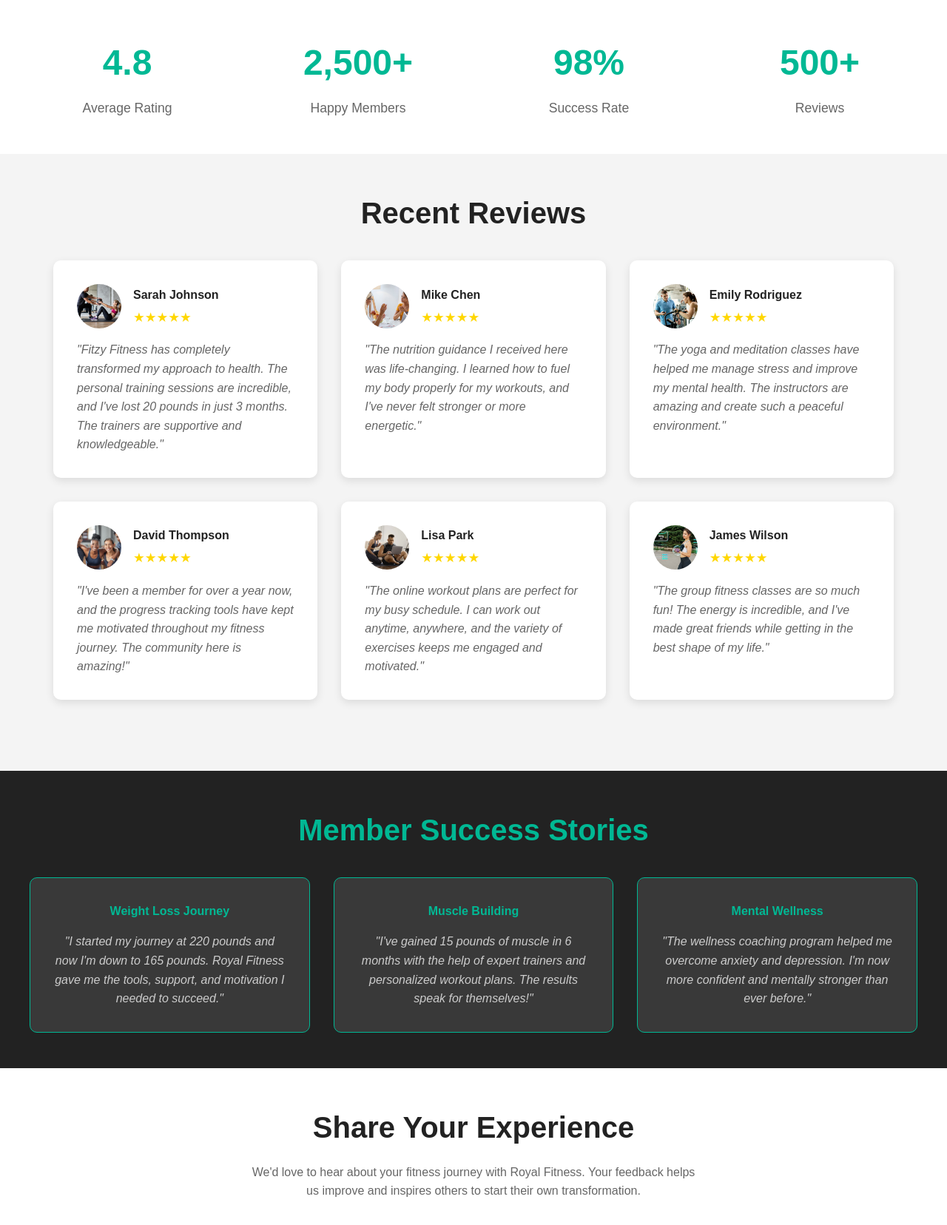
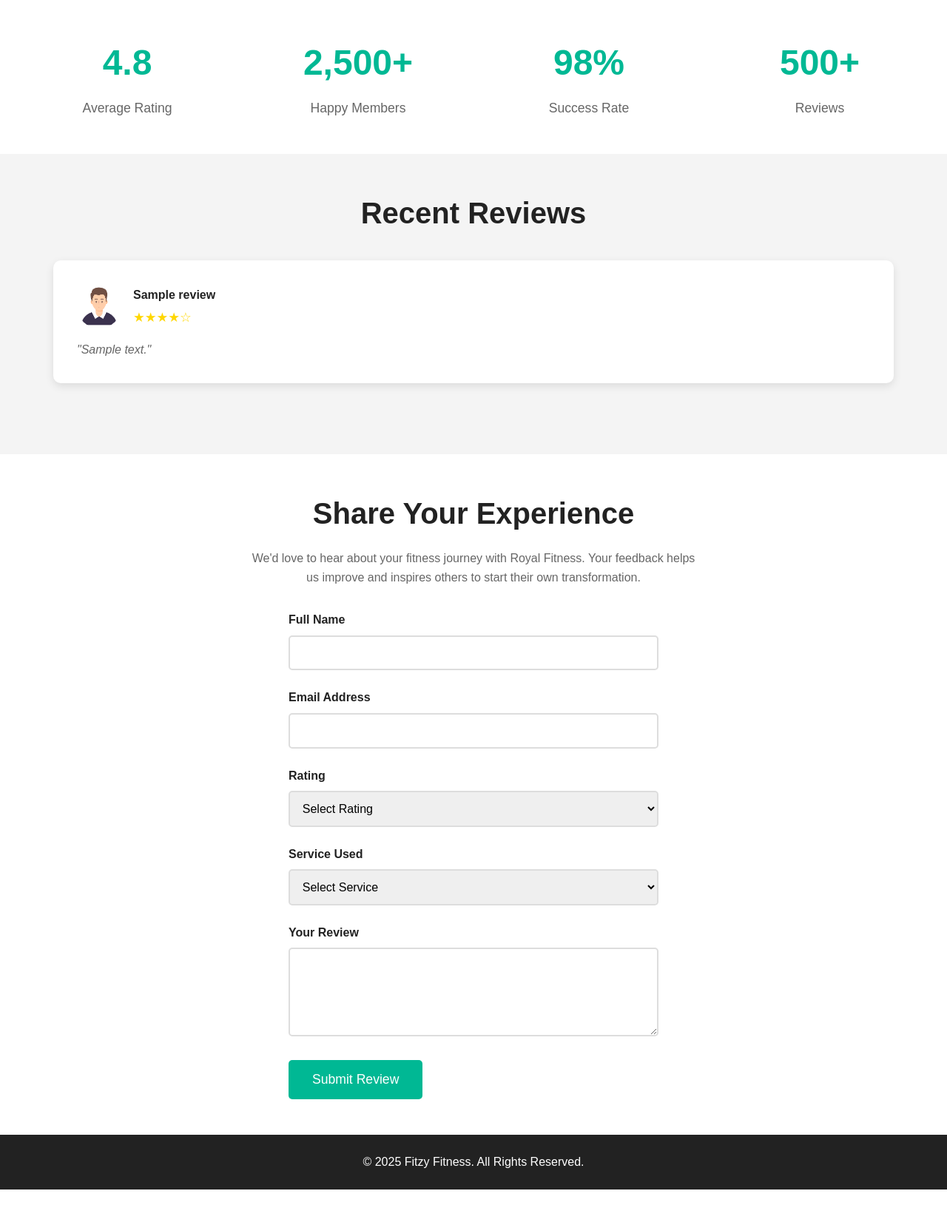
Before and after one commit to NiflaRF/WAD-Project-Fitness-Tracker, a PHP site: page /review.html in a window 1280 px wide. Shown: the part 366-2022 px from the top of the page at 74% size. After the commit the page ends 1974 px from the top, so only its background shows below. Run offline with PHP 8.4, Linux system fonts and the light colour scheme; tables that the repository leaves empty or names only in its code hold one stand-in row (values such as "Sample post").

Commit message:
Add dynamic review system with backend integration

```diff
--- a/db/connect.php
+++ b/db/connect.php
@@ -1,13 +1,13 @@
 <?php
 $host = "localhost";
 $db_user = "root";
-$db_password = "root"; // Update if your MySQL has a password
-$db_name = "fitness_tracker"; //your database name
+$db_password = "";
+$db_name = "fitness_tracker";
 
-// Create connection
 $conn = new mysqli($host, $db_user, $db_password, $db_name);
 
-// Check connection
 if ($conn->connect_error) {
-    die("Connection failed: " . $conn->connect_error);
+
+    echo json_encode(["status" => "error", "message" => "Database connection failed."]);
+    exit;
 }
--- /dev/null
+++ b/get_reviews.php
@@ -0,0 +1,23 @@
+
+<?php
+ini_set('display_errors', '1');
+ini_set('display_startup_errors', '1');
+error_reporting(E_ALL);
+
+session_start();
+require_once 'db/connect.php';
+
+$sql = "SELECT name, rating, service, review, created_at FROM reviews ORDER BY created_at DESC LIMIT 10";
+$result = $conn->query($sql);
+
+$reviews = [];
+
+while ($row = $result->fetch_assoc()) {
+  $reviews[] = $row;
+}
+
+header('Content-Type: application/json');
+echo json_encode($reviews);
+
+$conn->close();
+?>
--- a/review.html
+++ b/review.html
@@ -4,311 +4,7 @@
     <meta charset="UTF-8" />
     <meta name="viewport" content="width=device-width, initial-scale=1.0" />
     <title>Reviews - Fitzy Fitness</title>
-    <style>
-      * {
-        margin: 0;
-        padding: 0;
-        box-sizing: border-box;
-      }
-
-      body {
-        font-family: Arial, sans-serif;
-        background-color: #f4f4f4;
-        line-height: 1.6;
-        color: #333;
-      }
-
-      header {
-        display: flex;
-        justify-content: space-between;
-        align-items: center;
-        padding: 1rem 2rem;
-        background: #222;
-        color: #fff;
-      }
-
-      header h1 span {
-        color: #00b894;
-      }
-
-      nav a {
-        color: #fff;
-        text-decoration: none;
-        margin-left: 1rem;
-        font-weight: bold;
-      }
-
-      nav a[href="review.html"] {
-        border: 2px solid #00b894;
-        padding: 6px 10px;
-        border-radius: 4px;
-      }
-
-      .highlight-btn {
-        padding: 8px 14px;
-        border: 2px solid #00b894;
-        border-radius: 6px;
-        background-color: rgba(0, 184, 148, 0.1);
-        color: #00b894;
-        font-weight: 600;
-        transition: all 0.3s ease;
-      }
-
-      .highlight-btn:hover {
-        background-color: #00b894;
-        color: white;
-      }
-
-      .hero-section {
-        background: linear-gradient(rgba(0, 0, 0, 0.6), rgba(0, 0, 0, 0.6)),
-          url("photos/Group-Exercise.jpg");
-        background-size: cover;
-        background-position: center;
-        color: white;
-        text-align: center;
-        padding: 4rem 2rem;
-      }
-
-      .hero-section h2 {
-        font-size: 3rem;
-        margin-bottom: 1rem;
-        color: #00b894;
-      }
-
-      .hero-section p {
-        font-size: 1.2rem;
-        max-width: 600px;
-        margin: 0 auto;
-      }
-
-      .stats-section {
-        background: white;
-        padding: 3rem 2rem;
-        text-align: center;
-      }
-
-      .stats-container {
-        display: flex;
-        justify-content: center;
-        gap: 3rem;
-        flex-wrap: wrap;
-        max-width: 1200px;
-        margin: 0 auto;
-      }
-
-      .stat-item {
-        flex: 1;
-        min-width: 200px;
-      }
-
-      .stat-number {
-        font-size: 3rem;
-        font-weight: bold;
-        color: #00b894;
-        display: block;
-      }
-
-      .stat-label {
-        font-size: 1.1rem;
-        color: #666;
-        margin-top: 0.5rem;
-      }
-
-      .reviews-section {
-        padding: 3rem 2rem;
-        max-width: 1200px;
-        margin: 0 auto;
-      }
-
-      .reviews-section h3 {
-        text-align: center;
-        font-size: 2.5rem;
-        margin-bottom: 2rem;
-        color: #222;
-      }
-
-      .reviews-grid {
-        display: grid;
-        grid-template-columns: repeat(auto-fit, minmax(350px, 1fr));
-        gap: 2rem;
-        margin-bottom: 3rem;
-      }
-
-      .review-card {
-        background: white;
-        border-radius: 10px;
-        padding: 2rem;
-        box-shadow: 0 4px 12px rgba(0, 0, 0, 0.1);
-        transition: transform 0.3s ease;
-      }
-
-      .review-card:hover {
-        transform: translateY(-5px);
-      }
-
-      .review-header {
-        display: flex;
-        align-items: center;
-        margin-bottom: 1rem;
-      }
-
-      .reviewer-img {
-        width: 60px;
-        height: 60px;
-        border-radius: 50%;
-        object-fit: cover;
-        margin-right: 1rem;
-      }
-
-      .reviewer-info h4 {
-        color: #222;
-        margin-bottom: 0.2rem;
-      }
-
-      .reviewer-info .rating {
-        color: #ffd700;
-        font-size: 1.1rem;
-      }
-
-      .review-text {
-        color: #666;
-        font-style: italic;
-        line-height: 1.6;
-      }
-
-      .testimonials-section {
-        background: #222;
-        color: white;
-        padding: 3rem 2rem;
-        text-align: center;
-      }
-
-      .testimonials-section h3 {
-        font-size: 2.5rem;
-        margin-bottom: 2rem;
-        color: #00b894;
-      }
-
-      .testimonial-grid {
-        display: grid;
-        grid-template-columns: repeat(auto-fit, minmax(300px, 1fr));
-        gap: 2rem;
-        max-width: 1200px;
-        margin: 0 auto;
-      }
-
-      .testimonial-card {
-        background: rgba(255, 255, 255, 0.1);
-        border-radius: 10px;
-        padding: 2rem;
-        border: 1px solid #00b894;
-      }
-
-      .testimonial-card h4 {
-        color: #00b894;
-        margin-bottom: 1rem;
-      }
-
-      .testimonial-card p {
-        color: #ccc;
-        font-style: italic;
-      }
-
-      .leave-review {
-        background: white;
-        padding: 3rem 2rem;
-        text-align: center;
-      }
-
-      .leave-review h3 {
-        font-size: 2.5rem;
-        margin-bottom: 1rem;
-        color: #222;
-      }
-
-      .leave-review p {
-        color: #666;
-        margin-bottom: 2rem;
-        max-width: 600px;
-        margin-left: auto;
-        margin-right: auto;
-      }
-
-      .review-form {
-        max-width: 500px;
-        margin: 0 auto;
-        text-align: left;
-      }
-
-      .form-group {
-        margin-bottom: 1.5rem;
-      }
-
-      .form-group label {
-        display: block;
-        margin-bottom: 0.5rem;
-        color: #222;
-        font-weight: bold;
-      }
-
-      .form-group input,
-      .form-group textarea,
-      .form-group select {
-        width: 100%;
-        padding: 0.8rem;
-        border: 2px solid #ddd;
-        border-radius: 5px;
-        font-size: 1rem;
-      }
-
-      .form-group textarea {
-        height: 120px;
-        resize: vertical;
-      }
-
-      .submit-btn {
-        background: #00b894;
-        color: white;
-        padding: 1rem 2rem;
-        border: none;
-        border-radius: 5px;
-        font-size: 1.1rem;
-        cursor: pointer;
-        transition: background 0.3s ease;
-      }
-
-      .submit-btn:hover {
-        background: #019875;
-      }
-
-      footer {
-        background-color: #222;
-        color: #fff;
-        padding: 1.5rem 2rem;
-        text-align: center;
-        margin-top: auto;
-      }
-
-      @media (max-width: 768px) {
-        .stats-container {
-          flex-direction: column;
-          gap: 2rem;
-        }
-
-        .reviews-grid {
-          grid-template-columns: 1fr;
-        }
-
-        .testimonial-grid {
-          grid-template-columns: 1fr;
-        }
-
-        .hero-section h2 {
-          font-size: 2rem;
-        }
-      }
-    </style>
-    <!--<link rel="stylesheet" href="styles/review.css">-->
+    <link rel="stylesheet" href="styles/review.css" />
   </head>
   <body>
     <header>
@@ -349,151 +45,7 @@
 
     <section class="reviews-section">
       <h3>Recent Reviews</h3>
-      <div class="reviews-grid">
-        <div class="review-card">
-          <div class="review-header">
-            <img
-              src="photos/fitness-trainer.jpg"
-              alt="Sarah Johnson"
-              class="reviewer-img"
-            />
-            <div class="reviewer-info">
-              <h4>Sarah Johnson</h4>
-              <div class="rating">★★★★★</div>
-            </div>
-          </div>
-          <p class="review-text">
-            "Fitzy Fitness has completely transformed my approach to health. The
-            personal training sessions are incredible, and I've lost 20 pounds
-            in just 3 months. The trainers are supportive and knowledgeable."
-          </p>
-        </div>
-
-        <div class="review-card">
-          <div class="review-header">
-            <img
-              src="photos/nutrition_coach.jpg"
-              alt="Mike Chen"
-              class="reviewer-img"
-            />
-            <div class="reviewer-info">
-              <h4>Mike Chen</h4>
-              <div class="rating">★★★★★</div>
-            </div>
-          </div>
-          <p class="review-text">
-            "The nutrition guidance I received here was life-changing. I learned
-            how to fuel my body properly for my workouts, and I've never felt
-            stronger or more energetic."
-          </p>
-        </div>
-
-        <div class="review-card">
-          <div class="review-header">
-            <img
-              src="photos/health-coach.jpg"
-              alt="Emily Rodriguez"
-              class="reviewer-img"
-            />
-            <div class="reviewer-info">
-              <h4>Emily Rodriguez</h4>
-              <div class="rating">★★★★★</div>
-            </div>
-          </div>
-          <p class="review-text">
-            "The yoga and meditation classes have helped me manage stress and
-            improve my mental health. The instructors are amazing and create
-            such a peaceful environment."
-          </p>
-        </div>
-
-        <div class="review-card">
-          <div class="review-header">
-            <img
-              src="photos/our_team.jpg"
-              alt="David Thompson"
-              class="reviewer-img"
-            />
-            <div class="reviewer-info">
-              <h4>David Thompson</h4>
-              <div class="rating">★★★★★</div>
-            </div>
-          </div>
-          <p class="review-text">
-            "I've been a member for over a year now, and the progress tracking
-            tools have kept me motivated throughout my fitness journey. The
-            community here is amazing!"
-          </p>
-        </div>
-
-        <div class="review-card">
-          <div class="review-header">
-            <img
-              src="photos/Free-Onilne-Workout.jpg"
-              alt="Lisa Park"
-              class="reviewer-img"
-            />
-            <div class="reviewer-info">
-              <h4>Lisa Park</h4>
-              <div class="rating">★★★★★</div>
-            </div>
-          </div>
-          <p class="review-text">
-            "The online workout plans are perfect for my busy schedule. I can
-            work out anytime, anywhere, and the variety of exercises keeps me
-            engaged and motivated."
-          </p>
-        </div>
-
-        <div class="review-card">
-          <div class="review-header">
-            <img
-              src="photos/Track-Your-Fitness.jpg"
-              alt="James Wilson"
-              class="reviewer-img"
-            />
-            <div class="reviewer-info">
-              <h4>James Wilson</h4>
-              <div class="rating">★★★★★</div>
-            </div>
-          </div>
-          <p class="review-text">
-            "The group fitness classes are so much fun! The energy is
-            incredible, and I've made great friends while getting in the best
-            shape of my life."
-          </p>
-        </div>
-      </div>
-    </section>
-
-    <section class="testimonials-section">
-      <h3>Member Success Stories</h3>
-      <div class="testimonial-grid">
-        <div class="testimonial-card">
-          <h4>Weight Loss Journey</h4>
-          <p>
-            "I started my journey at 220 pounds and now I'm down to 165 pounds.
-            Royal Fitness gave me the tools, support, and motivation I needed to
-            succeed."
-          </p>
-        </div>
-        <div class="testimonial-card">
-          <h4>Muscle Building</h4>
-          <p>
-            "I've gained 15 pounds of muscle in 6 months with the help of expert
-            trainers and personalized workout plans. The results speak for
-            themselves!"
-          </p>
-        </div>
-        <div class="testimonial-card">
-          <h4>Mental Wellness</h4>
-          <p>
-            "The wellness coaching program helped me overcome anxiety and
-            depression. I'm now more confident and mentally stronger than ever
-            before."
-          </p>
-        </div>
-      </div>
+      <div class="reviews-grid"></div>
     </section>
 
     <section class="leave-review">
@@ -509,12 +61,10 @@
           <label for="name">Full Name</label>
           <input type="text" id="name" name="name" required />
         </div>
-
         <div class="form-group">
           <label for="email">Email Address</label>
           <input type="email" id="email" name="email" required />
         </div>
-
         <div class="form-group">
           <label for="rating">Rating</label>
           <select id="rating" name="rating" required>
@@ -526,7 +76,6 @@
             <option value="1">★☆☆☆☆ Poor</option>
           </select>
         </div>
-
         <div class="form-group">
           <label for="service">Service Used</label>
           <select id="service" name="service" required>
@@ -539,17 +88,10 @@
             <option value="wellness">Wellness Coaching</option>
           </select>
         </div>
-
         <div class="form-group">
           <label for="review">Your Review</label>
-          <textarea
-            id="review"
-            name="review"
-            placeholder="Tell us about your experience with Royal Fitness..."
-            required
-          ></textarea>
+          <textarea id="review" name="review" required></textarea>
         </div>
-
         <button type="submit" class="submit-btn">Submit Review</button>
       </form>
     </section>
@@ -559,5 +101,59 @@
         <p>&copy; 2025 Fitzy Fitness. All Rights Reserved.</p>
       </div>
     </footer>
+
+    <script>
+      const reviewForm = document.querySelector(".review-form");
+      const reviewsGrid = document.querySelector(".reviews-grid");
+
+      function fetchReviews() {
+        fetch("get_reviews.php")
+          .then((res) => res.json())
+          .then((reviews) => {
+            reviewsGrid.innerHTML = "";
+            reviews.forEach((r) => {
+              const card = document.createElement("div");
+              card.className = "review-card";
+              card.innerHTML = `
+                <div class="review-header">
+                  <img src="photos/avatar_img.png" class="reviewer-img" alt="${
+                    r.name
+                  }">
+
+                  <div class="reviewer-info">
+                    <h4>${r.name}</h4>
+                    <div class="rating">${"★".repeat(r.rating)}${"☆".repeat(
+                5 - r.rating
+              )}</div>
+                  </div>
+                </div>
+                <p class="review-text">"${r.review}"</p>
+              `;
+              reviewsGrid.appendChild(card);
+            });
+          });
+      }
+
+      reviewForm.addEventListener("submit", function (e) {
+        e.preventDefault();
+        const formData = new FormData(this);
+
+        fetch("review.php", {
+          method: "POST",
+          body: formData,
+        })
+          .then((res) => res.json())
+          .then((data) => {
+            alert(data.message);
+            if (data.status === "success") {
+              this.reset();
+              fetchReviews(); // reload reviews
+            }
+          })
+          .catch(() => alert("Submission failed. Try again."));
+      });
+
+      window.addEventListener("DOMContentLoaded", fetchReviews);
+    </script>
   </body>
 </html>
--- a/styles/review.css
+++ b/styles/review.css
@@ -54,7 +54,8 @@ nav a[href="review.html"] {
 
 .hero-section {
   background: linear-gradient(rgba(0, 0, 0, 0.6), rgba(0, 0, 0, 0.6)),
-    url("photos/Group-Exercise.jpg");
+    url("/WAD-Project-Fitness-Tracker/photos/Group-Exercise.jpg");
+
   background-size: cover;
   background-position: center;
   color: white;
```
Also changed, not shown: review.php (added, +31 -0 lines), photos/avatar_img.png (added).
